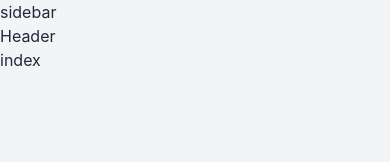
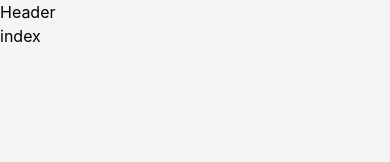
Before and after one commit to websturing/Nuxt-Modular-Engine, a Nuxt app: page / in a window 390 px wide. Shown: the top 162 px of the page. Built offline with nearby package versions, Linux system fonts and the light colour scheme.

Commit message:
refactor: Switch to explicit icon registration for bundle size optimization and implement a responsive sidebar layout.

```diff
--- a/app/assets/css/main.css
+++ b/app/assets/css/main.css
@@ -3,13 +3,7 @@
    ======================================== */
 
 /* Custom CSS Variables */
-:root {
-  --color-primary: #3b82f6;
-  --color-secondary: #6366f1;
-  --color-accent: #f59e0b;
-  --color-background: #f8fafc;
-  --color-text: #1e293b;
-}
+/* Custom CSS Variables are now in variables.css */
 
 /* Dark mode variables */
 .dark {
--- a/app/assets/css/variables.css
+++ b/app/assets/css/variables.css
@@ -3,19 +3,35 @@
    Hanya definisi warna, jangan digunakan langsung di UI.
    ========================================= */
 :root {
-  /* Brand Primitives - Professional Blue */
-  --brand-50: #eff6ff;
-  --brand-100: #dbeafe;
-  --brand-200: #bfdbfe;
-  --brand-300: #93c5fd;
-  --brand-400: #60a5fa;
-  --brand-500: #3b82f6; /* Base Brand Color */
-  --brand-600: #2563eb;
-  --brand-700: #1d4ed8;
-  --brand-800: #1e40af;
-  --brand-900: #1e3a8a;
+  /* =========================================
+     DEFAULT THEME: BLUE (Professional)
+     ========================================= */
 
-  /* Neutral Primitives - Slate (Cool Grey for modern look) */
+  /* Primary Palette (Blue) */
+  --primary-50: #eff6ff;
+  --primary-100: #dbeafe;
+  --primary-200: #bfdbfe;
+  --primary-300: #93c5fd;
+  --primary-400: #60a5fa;
+  --primary-500: #3b82f6;
+  --primary-600: #2563eb;
+  --primary-700: #1d4ed8;
+  --primary-800: #1e40af;
+  --primary-900: #1e3a8a;
+
+  /* Secondary Palette (Slate/Neutral) */
+  --secondary-50: #f8fafc;
+  --secondary-100: #f1f5f9;
+  --secondary-200: #e2e8f0;
+  --secondary-300: #cbd5e1;
+  --secondary-400: #94a3b8;
+  --secondary-500: #64748b;
+  --secondary-600: #475569;
+  --secondary-700: #334155;
+  --secondary-800: #1e293b;
+  --secondary-900: #0f172a;
+
+  /* Base Neutrals */
   --neutral-0: #ffffff;
   --neutral-50: #f8fafc;
   --neutral-100: #f1f5f9;
@@ -28,10 +44,70 @@
   --neutral-800: #1e293b;
   --neutral-900: #0f172a;
 
-  /* Functional Primitives */
+  /* Functional Colors */
   --danger-500: #ef4444;
   --success-500: #22c55e;
   --warning-500: #eab308;
+}
+
+/* =========================================
+   THEME: EMERALD
+   Overrides PRIMARY & SECONDARY
+   ========================================= */
+html[data-theme="emerald"] {
+  /* Primary: Emerald */
+  --primary-50: #ecfdf5;
+  --primary-100: #d1fae5;
+  --primary-200: #a7f3d0;
+  --primary-300: #6ee7b7;
+  --primary-400: #34d399;
+  --primary-500: #10b981;
+  --primary-600: #059669; /* Main Action */
+  --primary-700: #047857;
+  --primary-800: #065f46;
+  --primary-900: #064e3b;
+
+  /* Secondary: Stone (Warmer Gray) */
+  --secondary-50: #fafaf9;
+  --secondary-100: #f5f5f4;
+  --secondary-200: #e7e5e4;
+  --secondary-300: #d6d3d1;
+  --secondary-400: #a8a29e;
+  --secondary-500: #78716c;
+  --secondary-600: #57534e;
+  --secondary-700: #44403c;
+  --secondary-800: #292524;
+  --secondary-900: #1c1917;
+}
+
+/* =========================================
+   THEME: INDIGO
+   Overrides PRIMARY & SECONDARY
+   ========================================= */
+html[data-theme="indigo"] {
+  /* Primary: Indigo */
+  --primary-50: #eef2ff;
+  --primary-100: #e0e7ff;
+  --primary-200: #c7d2fe;
+  --primary-300: #a5b4fc;
+  --primary-400: #818cf8;
+  --primary-500: #6366f1;
+  --primary-600: #4f46e5;
+  --primary-700: #4338ca;
+  --primary-800: #3730a3;
+  --primary-900: #312e81;
+
+  /* Secondary: Zinc */
+  --secondary-50: #fafafa;
+  --secondary-100: #f4f4f5;
+  --secondary-200: #e4e4e7;
+  --secondary-300: #d4d4d8;
+  --secondary-400: #a1a1aa;
+  --secondary-500: #71717a;
+  --secondary-600: #52525b;
+  --secondary-700: #3f3f46;
+  --secondary-800: #27272a;
+  --secondary-900: #18181b;
 }
 
 /* =========================================
@@ -40,46 +116,24 @@
    ========================================= */
 :root {
   /* --- Backgrounds --- */
-  --bg-page: var(--neutral-50);      /* Warna latar belakang utama halaman */
-  --bg-surface: var(--neutral-0);    /* Warna latar belakang kartu/kontainer */
-  --bg-sidebar: var(--neutral-900);  /* Dark sidebar specific */
+  --bg-page: var(--secondary-50);
+  --bg-surface: var(--neutral-0);
+  --bg-sidebar: var(--primary-900); /* Sidebar follows Brand Color (Blue/Green/etc) */
   --bg-header: var(--neutral-0);
 
   /* --- Text / Foregrounds --- */
-  --text-primary: var(--neutral-900);
-  --text-secondary: var(--neutral-500);
-  --text-inverted: var(--neutral-0); /* Teks di atas background gelap */
-  --text-brand: var(--brand-600);
+  --text-primary: var(--secondary-900);
+  --text-secondary: var(--secondary-500);
+  --text-inverted: var(--neutral-0);   /* Teks di atas background gelap */
+  --text-brand: var(--primary-600);
 
   /* --- Borders / Dividers --- */
-  --border-subtle: var(--neutral-100);
-  --border-main: var(--neutral-200);
-  --border-strong: var(--neutral-300);
+  --border-subtle: var(--secondary-100);
+  --border-main: var(--secondary-200);
+  --border-strong: var(--secondary-300);
 
   /* --- Interactive Elements (Buttons, Links) --- */
-  --action-primary: var(--brand-600);
-  --action-primary-hover: var(--brand-700);
+  --action-primary: var(--primary-600);
+  --action-primary-hover: var(--primary-700);
   --action-danger: var(--danger-500);
 }
-
-/* =========================================
-   OPTIONAL: DARK MODE OVERRIDES
-   Otomatis berubah jika OS user pakai Dark Mode
-   ========================================= */
-@media (prefers-color-scheme: dark) {
-  :root {
-    /* Re-map Semantics to Dark Primitives */
-    --bg-page: var(--neutral-900);
-    --bg-surface: var(--neutral-800);
-    --bg-sidebar: var(--neutral-950); /* Even darker for sidebar */
-    --bg-header: var(--neutral-900);
-
-    --text-primary: var(--neutral-50);
-    --text-secondary: var(--neutral-400);
-    --text-inverted: var(--neutral-0);
-
-    --border-subtle: var(--neutral-800);
-    --border-main: var(--neutral-700);
-    --border-strong: var(--neutral-600);
-  }
-}
--- a/app/components/layout/LayoutSidebar.vue
+++ b/app/components/layout/LayoutSidebar.vue
@@ -1,9 +1,48 @@
 <script setup lang="ts">
+const sidebarOpen = ref(false)
+const menuItems = [
+    { name: 'Dashboard', path: '/', icon: 'Home' },
+    { name: 'Products', path: '/products', icon: 'Home' },
+    { name: 'Orders', path: '/orders', icon: 'Home' },
+    { name: 'Settings', path: '/settings', icon: 'Home' },
+]
+const { currentTheme } = useTheme()
 </script>
 
 <template>
     <div>
-        sidebar
-        <UiIcon name="Home" size="24" color="red" />
+        <aside :class="[
+            'fixed top-0 left-0 bottom-0 w-64 z-10 transition-transform duration-300',
+            'h-[calc(100vh-0.5rem)]',
+            sidebarOpen ? 'translate-x-0' : '-translate-x-full',
+            'lg:translate-x-0'
+        ]">
+            <div
+                class="bg-sidebar-bg text-primary-50 h-full flex flex-col overflow-hidden m-1 rounded-lg p-1 transition-colors duration-300">
+                <div class="text-center my-5 text-lg font-semibold tracking-wide">
+                    Sewing Application
+                </div>
+                <div class="flex-1 overflow-y-auto p-2">
+                    <nav class="space-y-2">
+                        <NuxtLink v-for="item in menuItems" :key="item.path" :to="item.path" :class="[
+                            'flex items-center gap-2 px-3 py-2 rounded-lg transition-all duration-200',
+                            'hover:bg-white/10 hover:text-white',
+                            $route.path === item.path
+                                ? 'bg-primary-600 text-white shadow-md'
+                                : 'text-primary-200'
+                        ]">
+                            <UiIcon :name="item.icon" size="20" />
+                            <span>{{ item.name }}</span>
+                        </NuxtLink>
+                    </nav>
+                    <!-- Konten lainnya bisa ditambahkan di sini -->
+                </div>
+
+                <!-- Footer tetap di bawah -->
+                <div class="p-2 text-center text-xs text-gray-500">
+                    &copy; 2024
+                </div>
+            </div>
+        </aside>
     </div>
 </template>
--- a/app/composables/useTheme.ts
+++ b/app/composables/useTheme.ts
@@ -1,59 +1,60 @@
-// composables/useTheme.js
+export type ThemeName = 'blue' | 'emerald' | 'indigo';
 
-import { computed, ref } from 'vue';
+interface ThemeDefinition {
+    name: string;
+    label: string;
+}
 
-// Definisikan pilihan tema yang tersedia (misalnya nama kelas Tailwind)
-const availableThemes: any = {
-    blue: {
-        sidebarBg: 'bg-gray-700', // Warna latar belakang sidebar
-        sidebarText: '!text-white', // Warna teks
-        activeBg: 'bg-blue-200', // Warna latar belakang menu aktif
-    },
-    emerald: {
-        sidebarBg: 'bg-emerald-600',
-        sidebarText: 'text-white',
-        activeBg: 'bg-emerald-700',
-    },
-    // Anda bisa tambahkan tema lain seperti 'indigo', 'gray', dll.
-};
+const availableThemes: ThemeDefinition[] = [
+    { name: 'blue', label: 'Professional Blue' },
+    { name: 'emerald', label: 'Emerald Green' },
+    { name: 'indigo', label: 'Indigo Purple' },
+];
 
-// State yang akan menyimpan tema yang sedang aktif
-// Gunakan ref untuk membuatnya reaktif.
-const currentThemeName = ref('blue'); // Default theme
+export const useTheme = () => {
+    // State
+    const currentTheme = useState<ThemeName>('theme-color', () => 'indigo');
 
-/**
- * Composable untuk mengelola tema aplikasi.
- */
-export function useTheme() {
+    /**
+     * Apply theme to <html> tag using useHead
+     * This handles both SSR and Client-side hydration
+     */
+    useHead({
+        htmlAttrs: {
+            'data-theme': computed(() => currentTheme.value)
+        }
+    });
 
-    // Fungsi untuk mengubah tema
-    const setTheme = (themeName: any) => {
-        if (availableThemes[themeName]) {
-            currentThemeName.value = themeName;
-            // Opsional: Simpan ke LocalStorage agar pilihan tetap tersimpan
-            if (process.client) {
-                localStorage.setItem('sidebarTheme', themeName);
+    /**
+     * Set active theme and save to preference
+     */
+    const setTheme = (theme: ThemeName) => {
+        if (!availableThemes.find(t => t.name === theme)) return;
+
+        currentTheme.value = theme;
+
+        if (import.meta.client) {
+            localStorage.setItem('user-theme', theme);
+        }
+    };
+
+    /**
+     * Initialize theme from local storage
+     * (Run this once on app mount)
+     */
+    const initTheme = () => {
+        if (import.meta.client) {
+            const savedTheme = localStorage.getItem('user-theme') as ThemeName;
+            if (savedTheme && availableThemes.find(t => t.name === savedTheme)) {
+                currentTheme.value = savedTheme;
             }
         }
     };
 
-    // Hitung objek tema saat ini (reactive getter)
-    const themeClasses = computed(() => {
-        return availableThemes[currentThemeName.value];
-    });
-
-    // Ambil tema dari LocalStorage saat pertama kali load
-    if (process.client) {
-        const savedTheme = localStorage.getItem('sidebarTheme');
-        if (savedTheme && availableThemes[savedTheme]) {
-            currentThemeName.value = savedTheme;
-        }
-    }
-
     return {
-        currentThemeName,
-        themeClasses,
+        currentTheme,
         availableThemes,
         setTheme,
+        initTheme
     };
-}
+};
--- a/tailwind.config.js
+++ b/tailwind.config.js
@@ -14,16 +14,35 @@ export default {
         extend: {
             colors: {
                 primary: {
-                    50: '#eff6ff',
-                    100: '#dbeafe',
-                    200: '#bfdbfe',
-                    300: '#93c5fd',
-                    400: '#60a5fa',
-                    500: '#3b82f6',
-                    600: '#2563eb',
-                    700: '#1d4ed8',
-                    800: '#1e40af',
-                    900: '#1e3a8a',
+                    50: 'var(--primary-50)',
+                    100: 'var(--primary-100)',
+                    200: 'var(--primary-200)',
+                    300: 'var(--primary-300)',
+                    400: 'var(--primary-400)',
+                    500: 'var(--primary-500)',
+                    600: 'var(--primary-600)',
+                    700: 'var(--primary-700)',
+                    800: 'var(--primary-800)',
+                    900: 'var(--primary-900)',
+                    DEFAULT: 'var(--primary-500)',
+                },
+                secondary: {
+                    50: 'var(--secondary-50)',
+                    100: 'var(--secondary-100)',
+                    200: 'var(--secondary-200)',
+                    300: 'var(--secondary-300)',
+                    400: 'var(--secondary-400)',
+                    500: 'var(--secondary-500)',
+                    600: 'var(--secondary-600)',
+                    700: 'var(--secondary-700)',
+                    800: 'var(--secondary-800)',
+                    900: 'var(--secondary-900)',
+                    DEFAULT: 'var(--secondary-500)',
+                },
+                // Add semantic colors from variables.css
+                sidebar: {
+                    bg: 'var(--bg-sidebar)',
+                    text: 'var(--text-primary)',
                 },
             },
             fontFamily: {
```
Also changed, not shown: app/app.vue (+6 -4 lines), app/utils/icon-registry.ts (+20 -29 lines).
